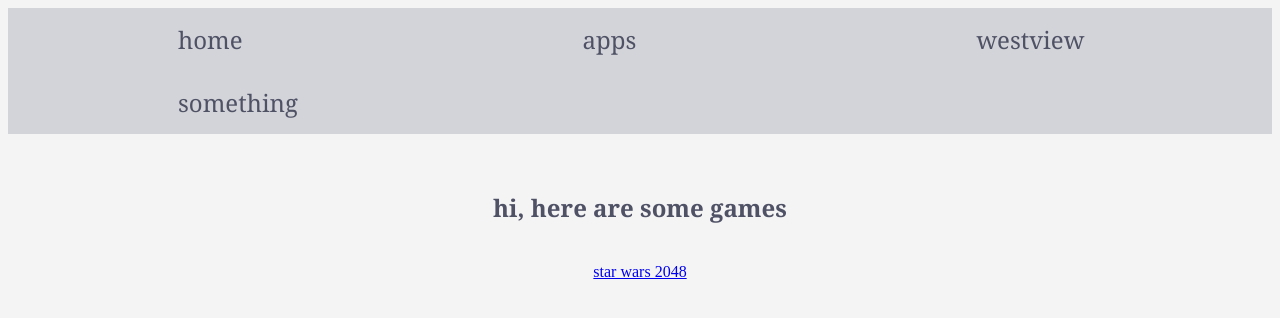
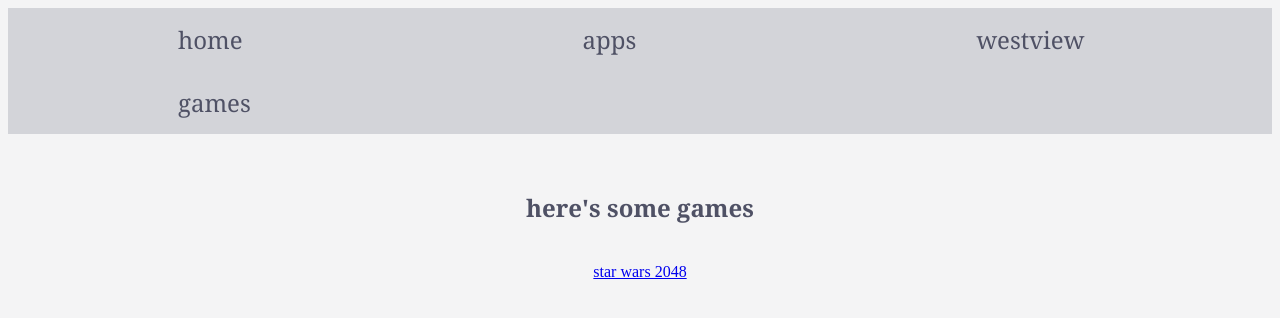
Before and after one commit to WVCS/website-livsmorgan, a plain HTML site: page something.html in a window 1280 px wide. Drawn offline with Linux system fonts and the light colour scheme.

Commit message:
added games

```diff
--- a/something.html
+++ b/something.html
@@ -11,12 +11,12 @@
     <li><a href = "index.html"> home </a></li>
     <li><a href = "apps.html"> apps </a></li>
     <li><a href = "https://www.powayusd.com/schools/hs/wvhs/Calendars/Schedules/Bell-Schedule" target="_blank" > westview </a></li>
-    <li><a href = "index.html"> something </a></li>
+    <li><a href = "index.html"> games </a></li>
 
   </nav>
   <br>
     <center>
-  <h3> hi, here are some games </h3>
+  <h3> here's some games </h3>
       <a href="https://0x0800.github.io/2048-STARWARS/" target="_blank" >star wars 2048</a>
 
 
```
